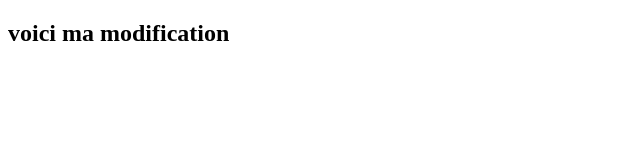
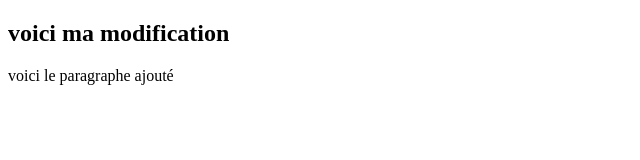
Before and after one commit to TahaTaha2/mynewrepository, a plain HTML site: page index.html in a window 1280 px wide. Shown: the whole page, without its empty margins (0-640 px from the left). Drawn offline with Linux system fonts and the light colour scheme.

Commit message:
add paragraphe

```diff
--- a/index.html
+++ b/index.html
@@ -8,5 +8,6 @@
 </head>
 <body>
     <h2>voici ma modification</h2>
+    <p>voici le paragraphe ajouté</p>
 </body>
 </html>
```
